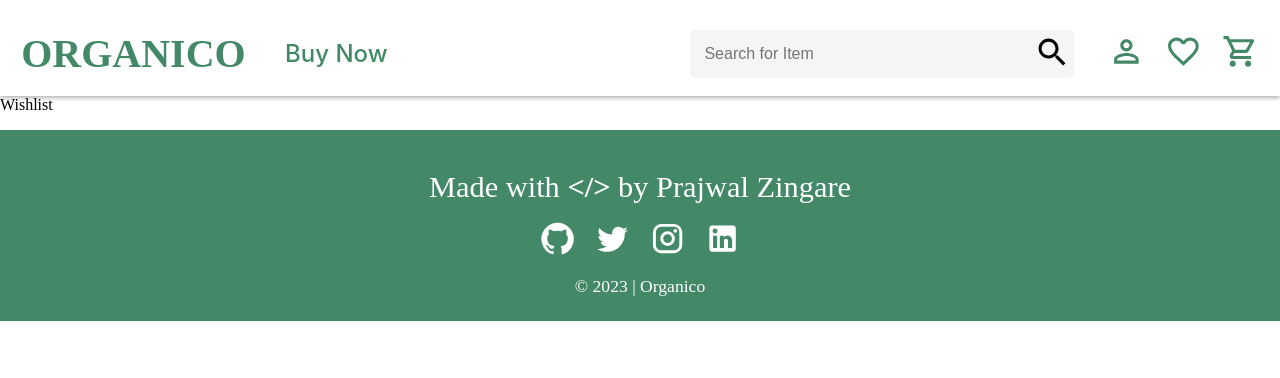
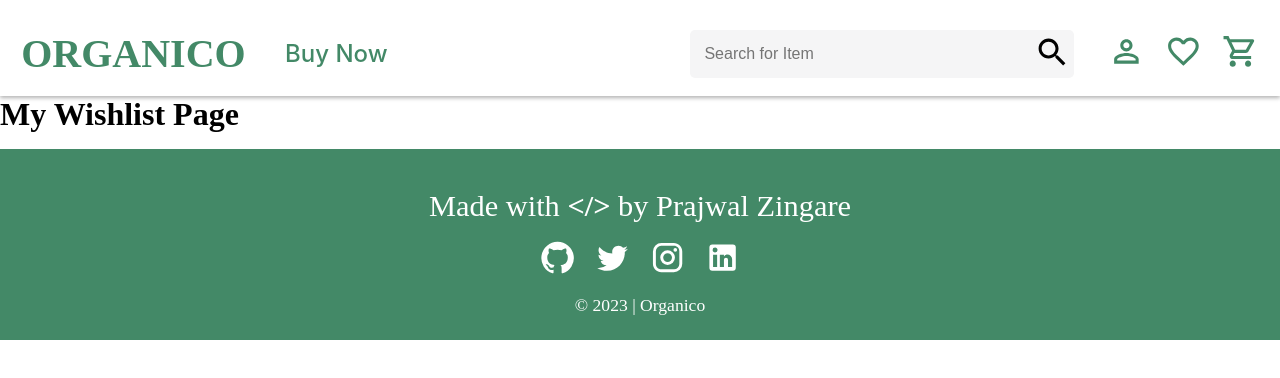
Before and after one commit to prajwalzingare/Organico, a React (Create React App) app: page /cart in a window 1280 px wide. Shown: the top 378 px of the page. Built offline with nearby package versions, Linux system fonts and the light colour scheme.

Commit message:
feat:heading added

```diff
--- a/src/components/wishlist/Wishlist.jsx
+++ b/src/components/wishlist/Wishlist.jsx
@@ -1,7 +1,11 @@
 import React from "react";
 
 function Wishlist() {
-  return <div>Wishlist</div>;
+  return (
+    <div>
+      <h1>My Wishlist Page</h1>
+    </div>
+  );
 }
 
 export default Wishlist;
```
